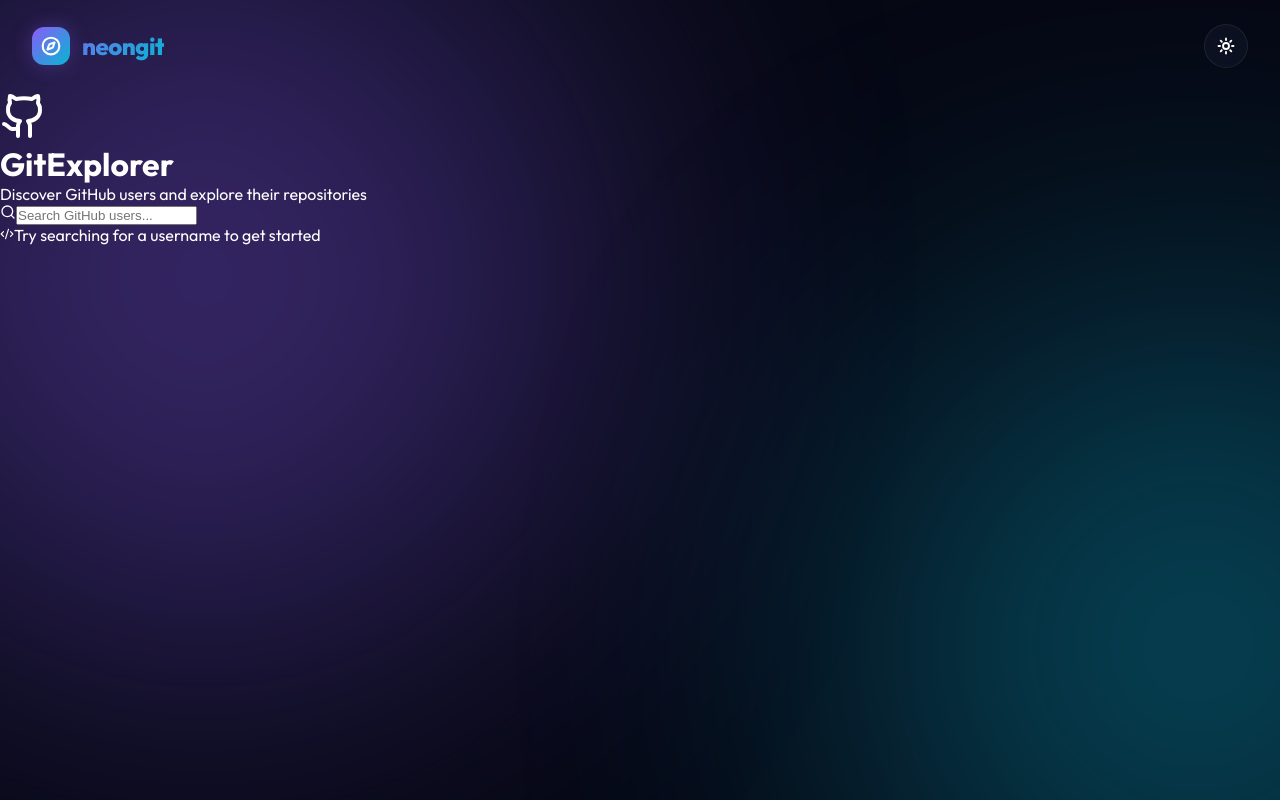
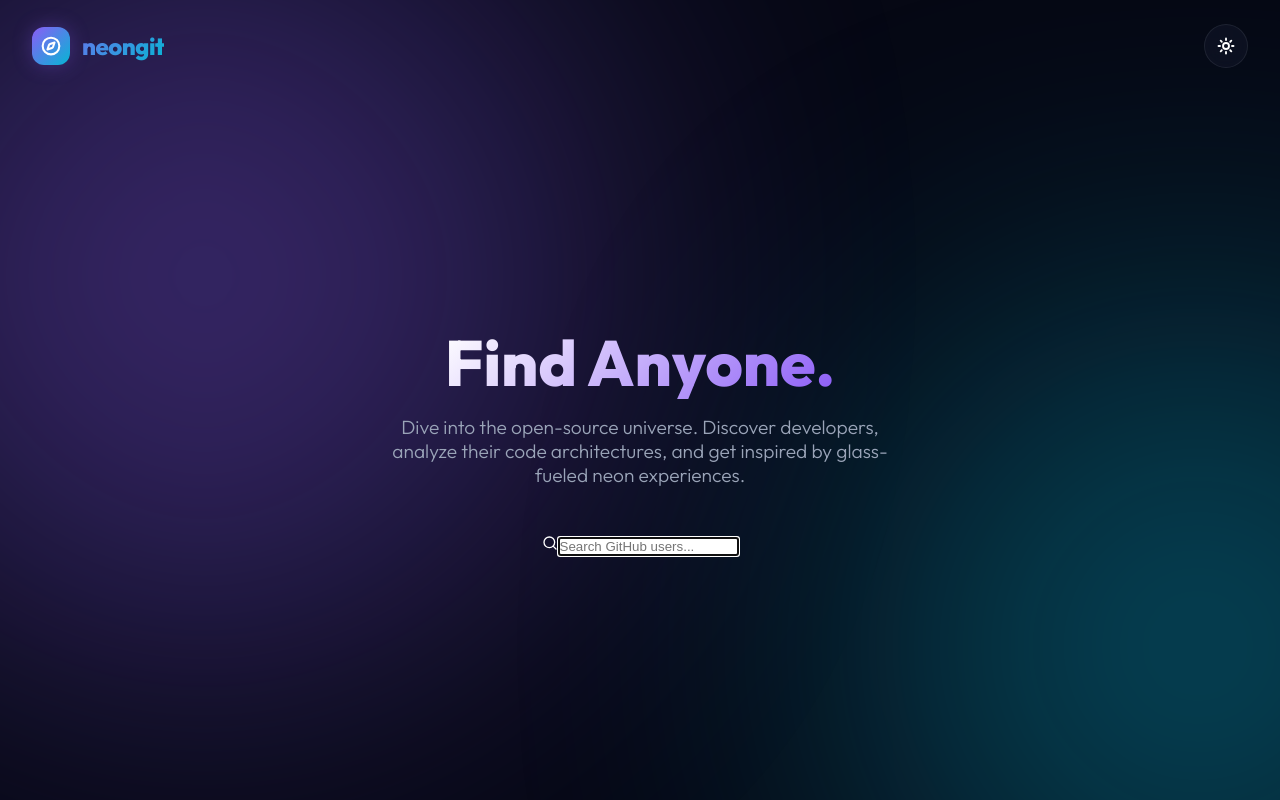
Before and after one commit to Neha-Sharmaaa/GitHub_Explorer, a React (Vite) app: page / in a window 1280 px wide. Built offline with nearby package versions, Linux system fonts and the light colour scheme.

Commit message:
refactor: redesign Home page layout with glassmorphism and updated UI components

```diff
--- a/src/pages/Home.jsx
+++ b/src/pages/Home.jsx
@@ -2,54 +2,28 @@ import React, { useState, useEffect, useMemo } from 'react';
 import SearchBar from '../components/SearchBar';
 import UserCard from '../components/UserCard';
 import RepoCard from '../components/RepoCard';
-import Loader from '../components/Loader';
 import { useDebounce } from '../hooks/useDebounce';
 import { searchUsers, getUserRepos } from '../services/githubApi';
-import { BookOpen, Search, AlertCircle, Code2 } from 'lucide-react';
-
-// Custom GitHub icon
-const GithubIcon = ({ size = 24, className, style }) => (
-  <svg
-    xmlns="http://www.w3.org/2000/svg"
-    width={size}
-    height={size}
-    viewBox="0 0 24 24"
-    fill="none"
-    stroke="currentColor"
-    strokeWidth="2"
-    strokeLinecap="round"
-    strokeLinejoin="round"
-    className={className}
-    style={style}
-  >
-    <path d="M15 22v-4a4.8 4.8 0 0 0-1-3.5c3 0 6-2 6-5.5.08-1.25-.27-2.48-1-3.5.28-1.15.28-2.35 0-3.5 0 0-1 0-3 1.5-2.64-.5-5.36-.5-8 0C6 2 5 2 5 2c-.3 1.15-.3 2.35 0 3.5A5.403 5.403 0 0 0 4 9c0 3.5 3 5.5 6 5.5-.39.49-.68 1.05-.85 1.65-.17.6-.22 1.23-.15 1.85v4" />
-    <path d="M9 18c-4.51 2-5-2-7-2" />
-  </svg>
-);
+import { Layers, Rocket, Ghost, AlertCircle, Compass } from 'lucide-react';
 
 const Home = () => {
   const [query, setQuery] = useState('');
   const debouncedQuery = useDebounce(query, 500);
 
-  // State: Users
   const [users, setUsers] = useState([]);
   const [isUsersLoading, setIsUsersLoading] = useState(false);
   const [usersError, setUsersError] = useState(null);
 
-  // State: Selected User & Repos
   const [selectedUser, setSelectedUser] = useState(null);
   const [repos, setRepos] = useState([]);
   const [isReposLoading, setIsReposLoading] = useState(false);
   const [reposError, setReposError] = useState(null);
 
-  // Sorting and Filtering states for repos
   const [sortBy, setSortBy] = useState('updated');
   const [filterLang, setFilterLang] = useState('All');
 
-  // Track if user has ever searched
   const [hasSearched, setHasSearched] = useState(false);
 
-  // Effect: Fetch Users when debouncedQuery changes
   useEffect(() => {
     const fetchUsers = async () => {
       if (!debouncedQuery) {
@@ -57,7 +31,6 @@ const Home = () => {
         setUsersError(null);
         return;
       }
-
       setHasSearched(true);
       setIsUsersLoading(true);
       setUsersError(null);
@@ -71,11 +44,9 @@ const Home = () => {
         setIsUsersLoading(false);
       }
     };
-
     fetchUsers();
   }, [debouncedQuery]);
 
-  // Handler: When a user card is clicked
   const handleUserClick = async (username) => {
     setSelectedUser(username);
     setIsReposLoading(true);
@@ -93,13 +64,11 @@ const Home = () => {
     }
   };
 
-  // Derive unique languages for the filter dropdown
   const languages = useMemo(() => {
     const langs = new Set(repos.map(r => r.language).filter(Boolean));
     return ['All', ...Array.from(langs)];
   }, [repos]);
 
-  // Derived state: Filtered and Sorted Repos
   const processedRepos = useMemo(() => {
     let filtered = repos;
     if (filterLang !== 'All') {
@@ -112,121 +81,85 @@ const Home = () => {
     });
   }, [repos, filterLang, sortBy]);
 
-  // Show hero landing when user hasn't searched yet
   const showHero = !hasSearched && query === '';
 
   if (showHero) {
     return (
-      <div className="hero-landing">
-        <div className="hero-content fade-in">
-          <div className="hero-icon">
-            <GithubIcon size={48} />
-          </div>
-          <h1 className="hero-title">GitExplorer</h1>
-          <p className="hero-subtitle">
-            Discover GitHub users and explore their repositories
+      <div className="hero-wrapper">
+        <h1 className="hero-title-main">Find Anyone.</h1>
+        <p className="hero-subtitle-main">
+          Dive into the open-source universe. Discover developers, analyze their code architectures, and get inspired by glass-fueled neon experiences.
         </p>
-          <div className="hero-search">
-            <SearchBar query={query} setQuery={setQuery} />
-          </div>
-          <div className="hero-hints">
-            <span className="hero-hint">
-              <Code2 size={14} />
-              Try searching for a username to get started
-            </span>
-          </div>
-        </div>
+        <SearchBar query={query} setQuery={setQuery} autoFocus={true} />
       </div>
     );
   }
 
   return (
-    <div className="container">
-      {/* Search */}
+    <div className="main-container">
+      <div className="dashboard-search">
         <SearchBar query={query} setQuery={setQuery} autoFocus={true} />
+      </div>
 
-      {/* Error State: Users */}
-      {usersError && (
-        <div className="error-banner">
-          <AlertCircle size={16} />
-          {usersError}
+      <div className="dashboard-grid" style={{ gridTemplateColumns: selectedUser ? '380px 1fr' : '1fr' }}>
+
+        {/* Left Panel: Users */}
+        <div className="glass-panel" style={{ margin: selectedUser ? '0' : '0 auto', maxWidth: selectedUser ? 'none' : '600px', width: '100%' }}>
+          <div className="panel-header">
+            <span className="panel-title">Explorers</span>
+            {users.length > 0 && <span className="panel-badge">{users.length}</span>}
+          </div>
+
+          {isUsersLoading && (
+            <div className="state-container" style={{ padding: '2rem' }}>
+              <div className="loader-spinner" />
             </div>
           )}
 
-      <div className={`layout-sidebar ${!selectedUser ? 'single-column' : ''}`}>
-        {/* LEFT COLUMN: Users List */}
-        <div className="section-panel">
-          <div className="section-header">
-            <span className="section-title">Users</span>
-            {users.length > 0 && (
-              <span className="section-count">{users.length}</span>
-            )}
-          </div>
-          <div className="section-body">
-            {isUsersLoading && <Loader message="Searching users..." />}
-
-            {!isUsersLoading && !usersError && users.length === 0 && debouncedQuery && (
-              <div className="empty-state fade-in">
-                <Search size={32} className="empty-state__icon" />
-                <p className="empty-state__title">No users found</p>
-                <p className="empty-state__desc">
-                  No results for "{debouncedQuery}". Try a different search term.
-                </p>
+          {usersError && (
+            <div className="state-container" style={{ padding: '2rem' }}>
+              <AlertCircle size={40} className="state-icon" style={{ color: 'var(--accent-ter)' }} />
+              <div style={{ color: 'var(--accent-ter)', fontWeight: 500 }}>{usersError}</div>
             </div>
           )}
 
-            {!isUsersLoading && query === '' && users.length === 0 && (
-              <p className="prompt-text">Type a username to search</p>
+          {!isUsersLoading && !usersError && users.length === 0 && debouncedQuery && (
+            <div className="state-container" style={{ padding: '3rem 1rem' }}>
+              <Ghost size={48} className="state-icon" />
+              <h3 className="state-title">No one found</h3>
+              <p className="state-desc">Looks like this sector is empty. Try a different codename.</p>
+            </div>
           )}
 
-            <div className="grid-repos">
+          <div>
             {users.map((user, i) => (
-                <div key={user.id} className="fade-in" style={{ animationDelay: `${i * 40}ms` }}>
+              <div key={user.id} style={{ opacity: 0, animation: `fadeIn 0.4s ${i * 0.05}s forwards ease-out` }}>
                 <UserCard
                   user={user}
+                  isActive={selectedUser === user.login}
                   onClick={handleUserClick}
-                    isActive={selectedUser === user.login}
                 />
               </div>
             ))}
           </div>
         </div>
-        </div>
 
-        {/* RIGHT COLUMN: Repositories */}
+        {/* Right Panel: Repos */}
         {selectedUser && (
-          <div className="section-panel">
-              <div className="repos-header">
-                <span className="repos-header__title">
-                  <BookOpen size={16} />
-                  Repositories for <strong style={{ marginLeft: '0.25rem' }}>{selectedUser}</strong>
-                </span>
-                {repos.length > 0 && (
-                  <span className="repos-header__count">{processedRepos.length}</span>
-                )}
+          <div className="glass-panel">
+            <div className="panel-header">
+              <span className="panel-title">Architectures</span>
+              {repos.length > 0 && <span className="panel-badge">{processedRepos.length}</span>}
             </div>
 
             {repos.length > 0 && (
-                <div className="controls-bar">
-                  <label className="control-label" htmlFor="sort-select">Sort:</label>
-                  <select
-                    id="sort-select"
-                    className="control-select"
-                    value={sortBy}
-                    onChange={e => setSortBy(e.target.value)}
-                  >
-                    <option value="updated">Recently Updated</option>
-                    <option value="stars">Most Stars</option>
-                    <option value="forks">Most Forks</option>
+              <div className="filter-bar">
+                <select className="glass-select" value={sortBy} onChange={e => setSortBy(e.target.value)}>
+                  <option value="updated">Latest Activity</option>
+                  <option value="stars">Starlight</option>
+                  <option value="forks">Branches</option>
                 </select>
-
-                  <label className="control-label" htmlFor="lang-select" style={{ marginLeft: '0.25rem' }}>Language:</label>
-                  <select
-                    id="lang-select"
-                    className="control-select"
-                    value={filterLang}
-                    onChange={e => setFilterLang(e.target.value)}
-                  >
+                <select className="glass-select" value={filterLang} onChange={e => setFilterLang(e.target.value)}>
                   {languages.map(lang => (
                     <option key={lang} value={lang}>{lang}</option>
                   ))}
@@ -234,32 +167,35 @@ const Home = () => {
               </div>
             )}
 
-              {isReposLoading && <Loader message={`Loading ${selectedUser}'s repos...`} />}
-
-              {reposError && (
-                <div className="error-banner" style={{ margin: '1rem' }}>
-                  <AlertCircle size={16} />
-                  {reposError}
+            {isReposLoading ? (
+              <div className="state-container">
+                <div className="loader-spinner" />
+                <p className="state-desc">Scanning repositories...</p>
               </div>
-              )}
-
-              {!isReposLoading && !reposError && repos.length === 0 && (
-                <div className="empty-state fade-in">
-                  <BookOpen size={32} className="empty-state__icon" />
-                  <p className="empty-state__title">No repositories</p>
-                  <p className="empty-state__desc">This user has no public repositories.</p>
+            ) : reposError ? (
+              <div className="state-container">
+                <AlertCircle size={48} className="state-icon" style={{ color: 'var(--accent-ter)' }} />
+                <h3 className="state-title">Scan Failed</h3>
+                <p className="state-desc">{reposError}</p>
               </div>
-              )}
-
-              <div className="grid-repos">
+            ) : repos.length === 0 ? (
+              <div className="state-container">
+                <Layers size={56} className="state-icon" />
+                <h3 className="state-title">No Architectures</h3>
+                <p className="state-desc">This explorer hasn't published any public code yet.</p>
+              </div>
+            ) : (
+              <div className="repos-grid">
                 {processedRepos.map((repo, i) => (
-                  <div key={repo.id} className="fade-in" style={{ animationDelay: `${i * 30}ms` }}>
+                  <div key={repo.id} style={{ opacity: 0, animation: `fadeIn 0.5s ${i * 0.08}s forwards ease-out` }}>
                     <RepoCard repo={repo} />
                   </div>
                 ))}
               </div>
+            )}
           </div>
         )}
+
       </div>
     </div>
   );
```
Lines whose indentation alone changed are shown as unchanged.
